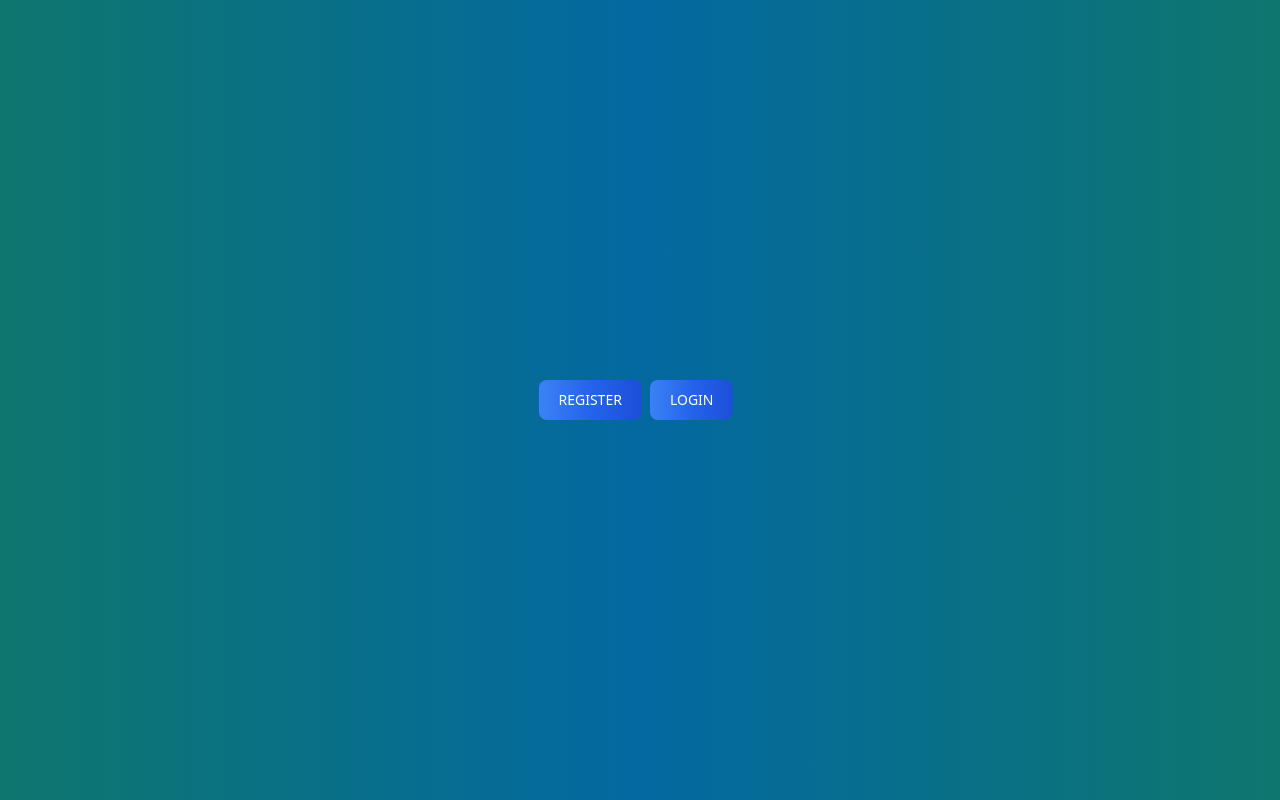
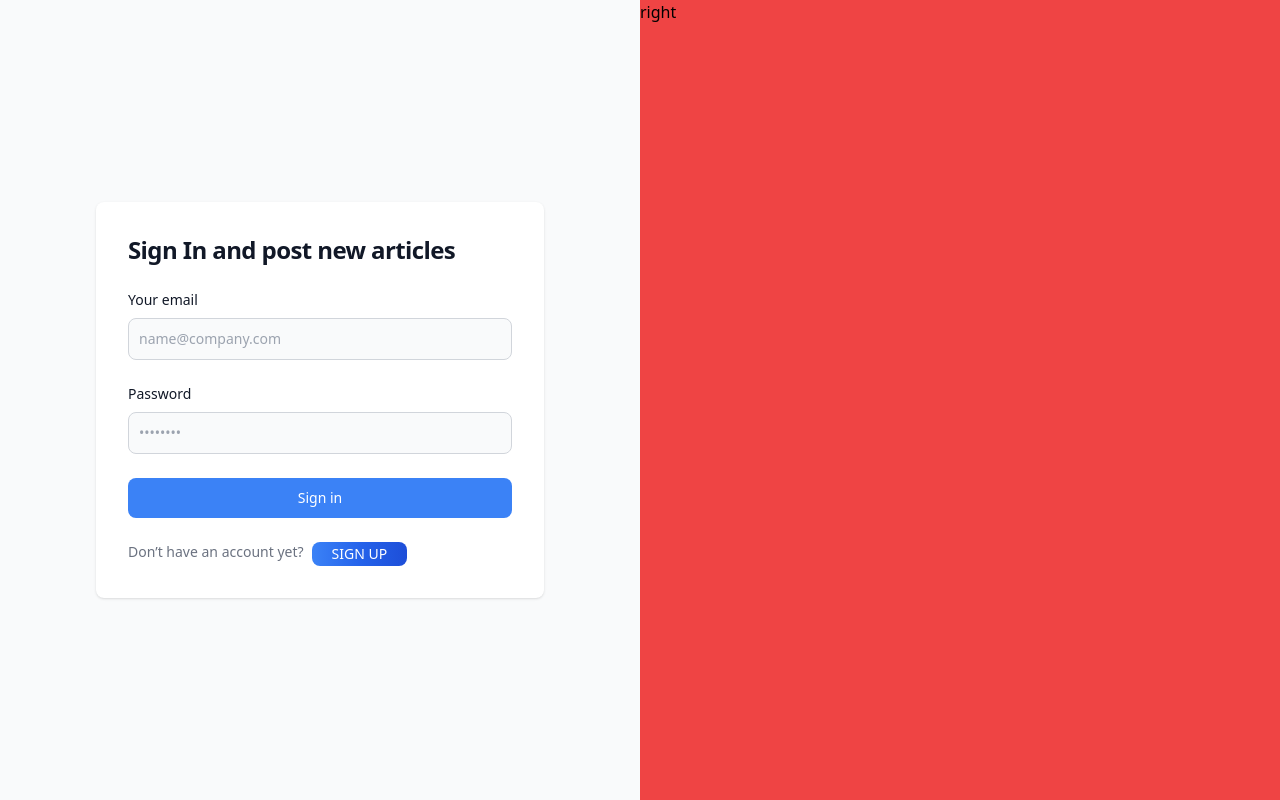
Before and after one commit to tazoakhalaia/Tlancer, a Vue app: page / in a window 1280 px wide. Built offline with nearby package versions, Linux system fonts and the light colour scheme.

Commit message:
feat/login post request

```diff
--- a/src/components/ui/ButtonModal.vue
+++ b/src/components/ui/ButtonModal.vue
@@ -1,8 +1,8 @@
 <template>
     <div>
         <button type="button" class="uppercase text-white bg-gradient-to-r from-blue-500 via-blue-600
-        to-blue-700 focus:outline-none font-medium rounded-lg text-sm px-5 py-2.5 text-center
-        mr-2 mb-22" :buttonName="buttonName">{{ buttonName }}</button>
+        to-blue-700 focus:outline-none font-medium rounded-lg text-sm px-5 py-0.5 text-center
+        ml-2 mb-22" :buttonName="buttonName">{{ buttonName }}</button>
     </div>
 </template>
 <script setup>
--- a/src/views/HomePageView.vue
+++ b/src/views/HomePageView.vue
@@ -1,12 +1,38 @@
 <template>
-    <div class="relative bg-gradient-to-r from-teal-700 via-sky-700 to-teal-700 h-screen w-screen flex justify-center items-center">
-        <div class="flex">
-        <ButtonModal buttonName="Register" @click="openRegistration" />
-        <ButtonModal buttonName="Login" />
+    <div class="relative h-screen w-screen flex">
+        <div class="w-1/2">
+            <section class="bg-gray-50 dark:bg-gray-900">
+  <div class="flex flex-col items-center justify-center px-6 py-8 mx-auto md:h-screen lg:py-0">
+      <div class="w-full bg-white rounded-lg shadow dark:border md:mt-0 sm:max-w-md xl:p-0 dark:bg-gray-800 dark:border-gray-700">
+          <div class="p-6 space-y-4 md:space-y-6 sm:p-8">
+              <h1 class="text-xl font-bold leading-tight tracking-tight text-gray-900 md:text-2xl dark:text-white">
+                Sign In and post new articles
+              </h1>
+              <form class="space-y-4 md:space-y-6" >
+                  <div>
+                      <label for="email" class="block mb-2 text-sm font-medium text-gray-900 dark:text-white">Your email</label>
+                      <input v-model="email" type="email" name="email" id="email" class="bg-gray-50 border border-gray-300 text-gray-900 sm:text-sm rounded-lg focus:ring-primary-600 focus:border-primary-600 block w-full p-2.5 dark:bg-gray-700 dark:border-gray-600 dark:placeholder-gray-400 dark:text-white dark:focus:ring-blue-500 dark:focus:border-blue-500" placeholder="name@company.com" required="">
+                  </div>
+                  <div>
+                      <label for="password" class="block mb-2 text-sm font-medium text-gray-900 dark:text-white">Password</label>
+                      <input v-model="password" type="password" name="password" id="password" placeholder="••••••••" class="bg-gray-50 border border-gray-300 text-gray-900 sm:text-sm rounded-lg focus:ring-primary-600 focus:border-primary-600 block w-full p-2.5 dark:bg-gray-700 dark:border-gray-600 dark:placeholder-gray-400 dark:text-white dark:focus:ring-blue-500 dark:focus:border-blue-500" required="">
+                  </div>
+                  <button @click.prevent="signIn" class="w-full text-white bg-primary-600 hover:bg-primary-700 focus:ring-4 focus:outline-none focus:ring-primary-300 font-medium rounded-lg text-sm px-5 py-2.5 text-center dark:bg-primary-600 dark:hover:bg-primary-700 dark:focus:ring-primary-800 bg-blue-500">Sign in</button>
+                  <div class="text-sm font-light text-gray-500 dark:text-gray-400 flex">
+                      Don’t have an account yet?  <ButtonModal buttonName="Sign up" @click="openRegistration" />
+                  </div>
+              </form>
+          </div>
+      </div>
+  </div>
+</section>
         </div>
             <transition name="registermodal">
                 <RegisterModal  v-if="openRegistrationModal" />
             </transition>
+            <div class="w-1/2 bg-red-500">
+                right
+            </div>
     </div>
 </template>
 <script setup>
@@ -14,9 +40,22 @@
 import ButtonModal from '@/components/ui/ButtonModal.vue'
 import RegisterModal from '@/components/shared/RegisterModal.vue'
 import '@/assets/css/registrationModalAnimation.css'
+import axios from 'axios';
 let openRegistrationModal = ref(false)
+let email = ref('')
+let password = ref('')
 
 function openRegistration(){
     openRegistrationModal.value = true
 }
+
+async function signIn(){
+    let token;
+    let response = await axios.post('http://exam.tlancer.net/api/login', {
+        "email": email.value,
+        "password": password.value
+    })
+    token = response.data.token
+    localStorage.setItem('token', token)
+}
 </script>
```
